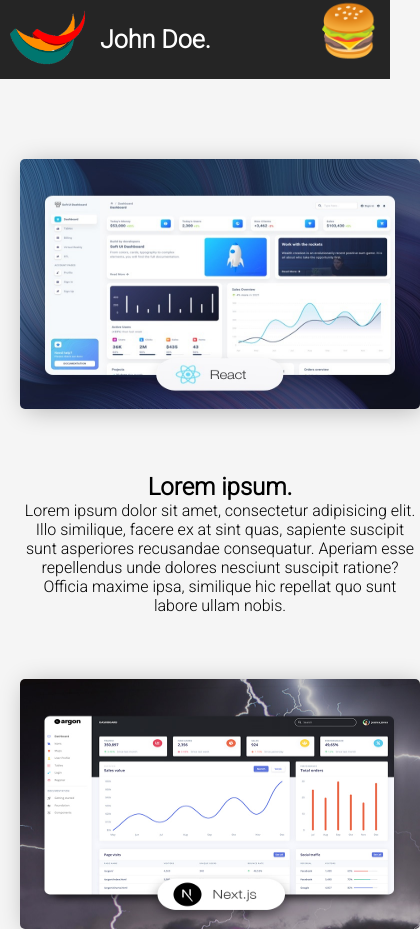
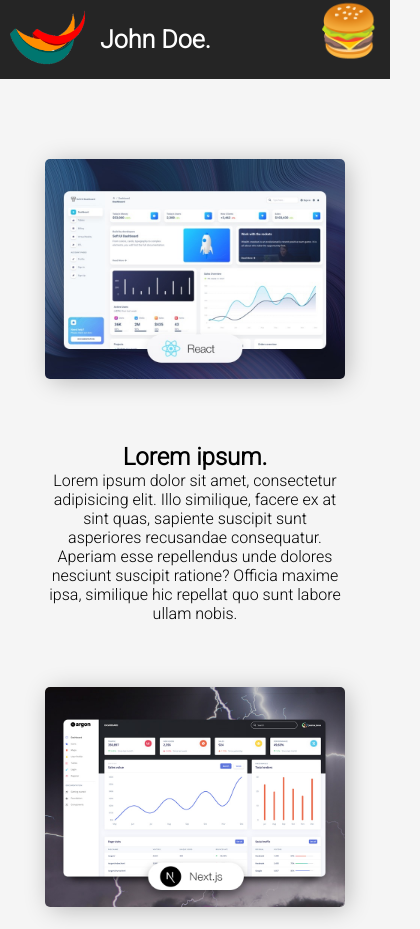
Before and after one commit to hernandiazorrac/John-Doe, a plain HTML site: page pages/proyectos.html in a window 390 px wide. Shown: the top 929 px of the page, 420 px wide, since content can reach past the window. Drawn offline with Linux system fonts and the light colour scheme.

Commit message:
arreglado problema de visualización de imágenes (proyectos) en mobile

```diff
--- a/css/style.css
+++ b/css/style.css
@@ -477,5 +477,30 @@ footer{
     margin-top: 25px;
     margin-bottom: 25px;
 }
+}
 
+@media (max-width:600px){
+    .proyectosMain{
+        max-width: 300px;
+        margin: 0 auto;
+        display: grid;
+        grid-template-columns: 1fr;
+        gap: 4rem;
+        margin-top: 80px;
+        margin-bottom: 80px;
+        align-items: center;
+    }
+
+    .imgProyecto1, .imgProyecto2, .imgProyecto3{
+        width: 300px;
+        height: 220px;
+    }
+
+    .proyectosMain div img{
+        display: flex;
+        flex-direction: column;
+        align-items: center;
+        width: 300px;
+        height: 220px;
+    }
 }
```
